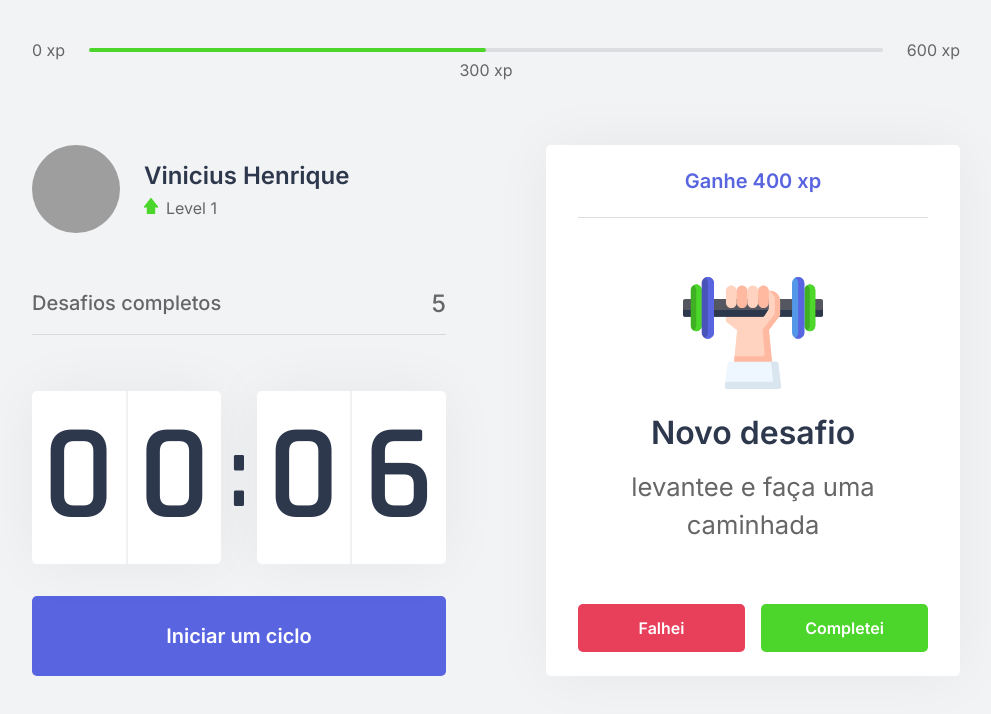
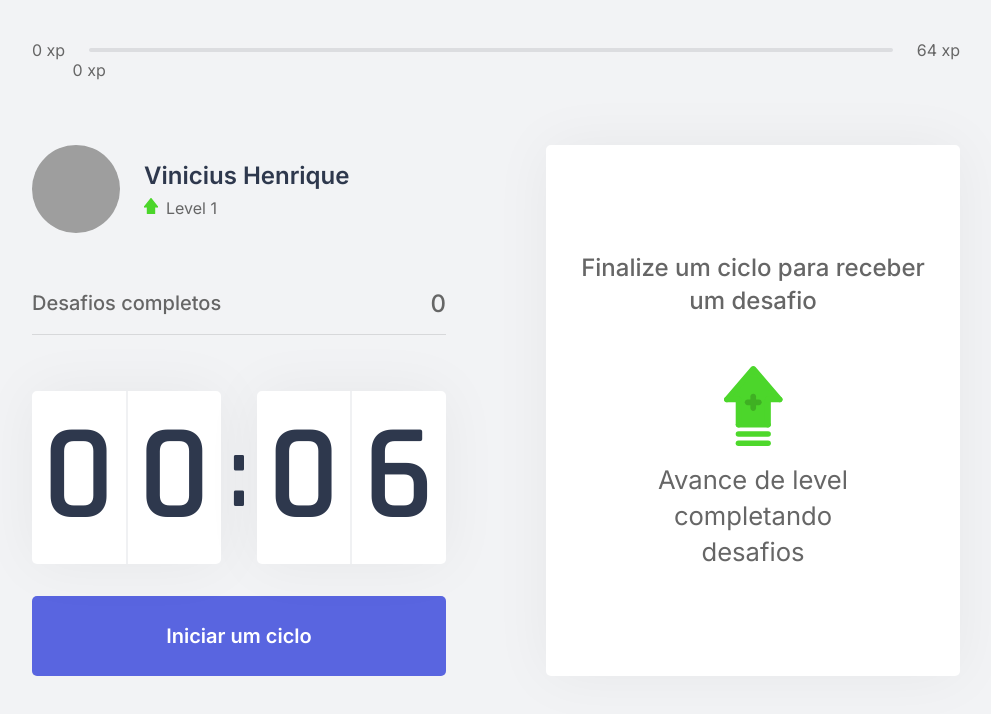
Before and after one commit to vinisioux/moveit, a Next.js app: page / in a window 1280 px wide. Shown: the top 714 px of the page, without its empty margins (144-1135 px from the left). Built offline with nearby package versions, Linux system fonts and the light colour scheme; grey boxes are pictures that could not be loaded.

Commit message:
feat: create challenge context

```diff
--- /dev/null
+++ b/challenges.json
@@ -0,0 +1,62 @@
+[
+  {
+    "type": "body",
+    "description": "Estique um de seus braços com a palma da mão virada para frente e puxe os dedos para cima por 10 segundos por mão.",
+    "amount": 80
+  },
+  {
+    "type": "body",
+    "description": "Estique seu braço contra o peito e puxe-o utilizando o outro braço por 10 segundos por braço.",
+    "amount": 60
+  },
+  {
+    "type": "body",
+    "description": "Puxe seu pescoço com a ajuda da mão para a direita e para a esquerda, permanecendo na posição por alguns segundos.",
+    "amount": 70
+  },
+  {
+    "type": "body",
+    "description": "Com as duas mãos na parte de trás da cabeça, leve-a para baixo, alongando a parte de trás da região.",
+    "amount": 60
+  },
+  {
+    "type": "body",
+    "description": "Cruze as pernas e desça com as mãos esticadas em direção ao chão. Repita o movimento com a outra perna na frente.",
+    "amount": 100
+  },
+  {
+    "type": "body",
+    "description": "Sentado, abra as pernas e tente encostar as palmas das mãos no chão, repita 3 vezes por 5 segundos.",
+    "amount": 80
+  },
+  {
+    "type": "body",
+    "description": "Puxe o joelho de encontro ao peito e segure, troque de perna após 10 segundos.",
+    "amount": 50
+  },
+  {
+    "type": "body",
+    "description": "Sentado, cruze uma perna e incline seu tronco à frente, troque de perna após 10 segundos.",
+    "amount": 80
+  },
+  {
+    "type": "eye",
+    "description": "Sentado, feche os olhos e cubra-os com as palmas da mão durante 2 minutos, depois abra normalmente.",
+    "amount": 90
+  },
+  {
+    "type": "eye",
+    "description": "Em algum ambiente aberto, olhe o mais longe que puder em quatro direções por 3s, mexa apenas os olhos. Repita 3 vezes.",
+    "amount": 140
+  },
+  {
+    "type": "eye",
+    "description": "Usando os polegares, massage a área abaixo das sobrancelhas em movimentos circulares por 15 segundos.",
+    "amount": 70
+  },
+  {
+    "type": "body",
+    "description": "Em pé, gire a cintura o máximo que puder para a esquerda, segure por cinco segundos. Repita para a direita.",
+    "amount": 90
+  }
+]
--- a/src/components/ChallengeBox/index.tsx
+++ b/src/components/ChallengeBox/index.tsx
@@ -1,24 +1,29 @@
-import React from 'react';
+import React, { useContext } from 'react';
+import { ChallengesContext } from '../../contexts/ChallengeContext';
 
 import { Container, ChallengeNotActive, ChallengeActive } from './styles';
 
 export function ChallengeBox() {
-  const hasAsctiveChallenge = true;
+  const { activeChallenge, resetChallenges } = useContext(ChallengesContext);
 
   return (
     <Container>
-      {hasAsctiveChallenge ? (
+      {activeChallenge ? (
         <ChallengeActive>
-          <header>Ganhe 400 xp</header>
+          <header>Ganhe {activeChallenge.amount} xp</header>
 
           <main>
-            <img src='icons/body.svg' />
+            <img src={`icons/${activeChallenge.type}.svg`} />
             <strong>Novo desafio</strong>
-            <p>levantee e faça uma caminhada</p>
+            <p>{activeChallenge.description}</p>
           </main>
 
           <footer>
-            <button type='button' className='challengeFailedButton'>
+            <button
+              type='button'
+              className='challengeFailedButton'
+              onClick={resetChallenges}
+            >
               Falhei
             </button>
             <button type='button' className='challengeSucceededButton'>
--- a/src/components/CompletedChallenges/index.tsx
+++ b/src/components/CompletedChallenges/index.tsx
@@ -1,12 +1,15 @@
-import React from 'react';
+import React, { useContext } from 'react';
+import { ChallengesContext } from '../../contexts/ChallengeContext';
 
 import { Container } from './styles';
 
 export function CompletedChallenges() {
+  const { challengesCompleted } = useContext(ChallengesContext);
+
   return (
     <Container>
       <span>Desafios completos</span>
-      <span>5</span>
+      <span>{challengesCompleted}</span>
     </Container>
   );
 }
--- a/src/components/Countdown/index.tsx
+++ b/src/components/Countdown/index.tsx
@@ -1,10 +1,13 @@
-import React, { useState, useEffect } from 'react';
+import React, { useState, useEffect, useContext } from 'react';
+import { ChallengesContext } from '../../contexts/ChallengeContext';
 
 import { Container, CountdownButton } from './styles';
 
 let countdownTimeout: NodeJS.Timeout;
 
 export function Countdown() {
+  const { startNewChallenge } = useContext(ChallengesContext);
+
   const [time, setTime] = useState(0.1 * 60);
   const [isActive, setIsActive] = useState(false);
   const [hasFinished, setHasFinished] = useState(false);
@@ -33,6 +36,7 @@
     } else if (isActive && time === 0) {
       setHasFinished(true);
       setIsActive(false);
+      startNewChallenge();
     }
   }, [isActive, time]);
 
--- a/src/components/ExperienceBar/index.tsx
+++ b/src/components/ExperienceBar/index.tsx
@@ -1,4 +1,5 @@
-import React from 'react';
+import React, { useContext } from 'react';
+import { ChallengesContext } from '../../contexts/ChallengeContext';
 
 import {
   Container,
@@ -9,15 +10,24 @@
 } from './styles';
 
 function ExperienceBar() {
+  const { currentExperience, experienceToNextLevel } = useContext(
+    ChallengesContext
+  );
+
+  const percentToNextLevel =
+    Math.round(currentExperience * 100) / experienceToNextLevel;
+
   return (
     <Container>
       <ProgressCount>0 xp</ProgressCount>
       <ProgressBarContainer>
-        <ProgressBar style={{ width: '50%' }} />
+        <ProgressBar style={{ width: `${percentToNextLevel}%` }} />
 
-        <CurrentExperience style={{ left: '50%' }}>300 xp</CurrentExperience>
+        <CurrentExperience style={{ left: `${percentToNextLevel}%` }}>
+          {currentExperience} xp
+        </CurrentExperience>
       </ProgressBarContainer>
-      <ProgressCount>600 xp</ProgressCount>
+      <ProgressCount>{experienceToNextLevel} xp</ProgressCount>
     </Container>
   );
 }
--- /dev/null
+++ b/src/contexts/ChallengeContext.tsx
@@ -0,0 +1,67 @@
+import { createContext, ReactNode, useState } from 'react';
+import challenges from '../../challenges.json';
+
+interface Challenge {
+  type: 'body' | 'eye';
+  description: string;
+  amount: number;
+}
+
+interface ChallengesContextData {
+  level: number;
+  levelUp: () => void;
+  currentExperience: number;
+  challengesCompleted: number;
+  startNewChallenge: () => void;
+  activeChallenge: Challenge;
+  resetChallenges: () => void;
+  experienceToNextLevel: number;
+}
+
+interface ChallengesProviderProps {
+  children: ReactNode;
+}
+
+export const ChallengesContext = createContext({} as ChallengesContextData);
+
+export function ChallengesProvider({ children }: ChallengesProviderProps) {
+  const [level, setLevel] = useState(1);
+  const [currentExperience, setCurrentExperience] = useState(0);
+  const [challengesCompleted, setChallengesCompleted] = useState(0);
+
+  const [activeChallenge, setActiveChallenge] = useState(null);
+
+  const experienceToNextLevel = Math.pow((level + 1) * 4, 2);
+
+  function levelUp() {
+    setLevel(level + 1);
+  }
+
+  function startNewChallenge() {
+    const randomChallengeIndex = Math.floor(Math.random() * challenges.length);
+    const challenge = challenges[randomChallengeIndex];
+
+    setActiveChallenge(challenge);
+  }
+
+  function resetChallenges() {
+    setActiveChallenge(null);
+  }
+
+  return (
+    <ChallengesContext.Provider
+      value={{
+        level,
+        levelUp,
+        currentExperience,
+        challengesCompleted,
+        startNewChallenge,
+        activeChallenge,
+        resetChallenges,
+        experienceToNextLevel,
+      }}
+    >
+      {children}
+    </ChallengesContext.Provider>
+  );
+}
--- a/src/pages/_app.tsx
+++ b/src/pages/_app.tsx
@@ -1,11 +1,13 @@
 import GlobalStyle from '../styles/global';
+
+import { ChallengesProvider } from '../contexts/ChallengeContext';
 
 function MyApp({ Component, pageProps }) {
   return (
-    <>
+    <ChallengesProvider>
       <GlobalStyle />
       <Component {...pageProps} />
-    </>
+    </ChallengesProvider>
   );
 }
 
```
